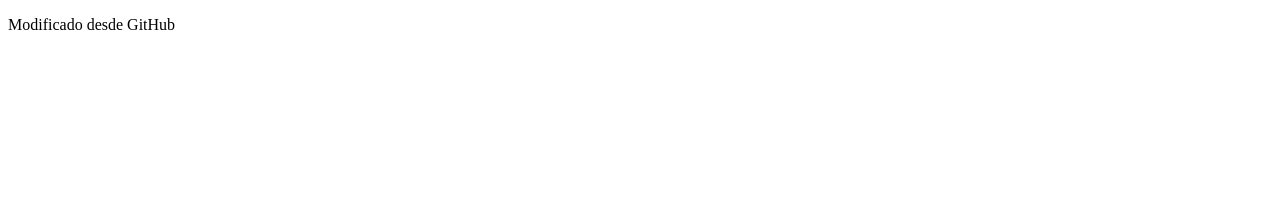
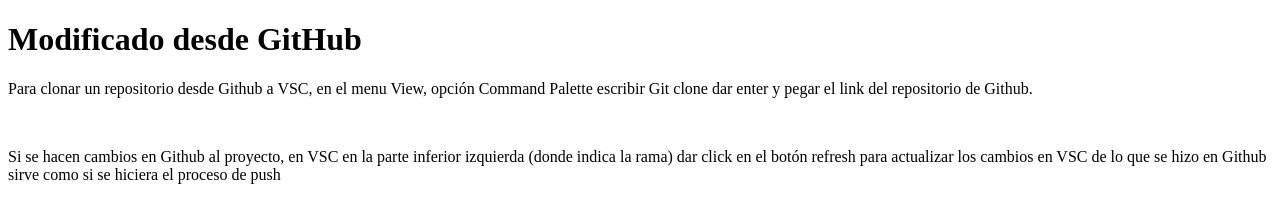
Before and after one commit to JoseNDRX/Segundo_Curso_Git_PI, a plain HTML site: page index.html in a window 1280 px wide. Drawn offline with Linux system fonts and the light colour scheme.

Commit message:
Update index.html

```diff
--- a/index.html
+++ b/index.html
@@ -7,6 +7,9 @@
     <title>Document</title>
 </head>
 <body>
-    <p>Modificado desde GitHub</p>
+    <H1>Modificado desde GitHub</H1>
+    <p>Para clonar un repositorio desde Github a VSC, en el menu View, opción Command Palette escribir Git clone dar enter y pegar el link del repositorio de Github.</p>
+    <br>
+    <p>Si se hacen cambios en Github al proyecto, en VSC en la parte inferior izquierda (donde indica la rama) dar click en el botón refresh para actualizar los cambios en VSC de lo que se hizo en Github sirve como si se hiciera el proceso de push</p>
 </body>
 </html>
```
